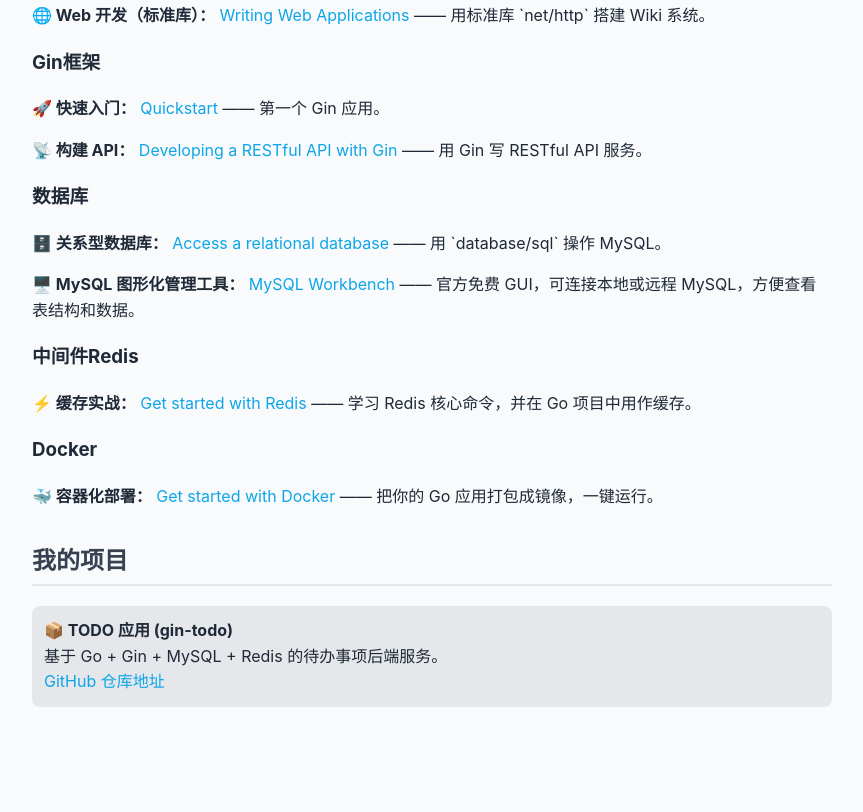
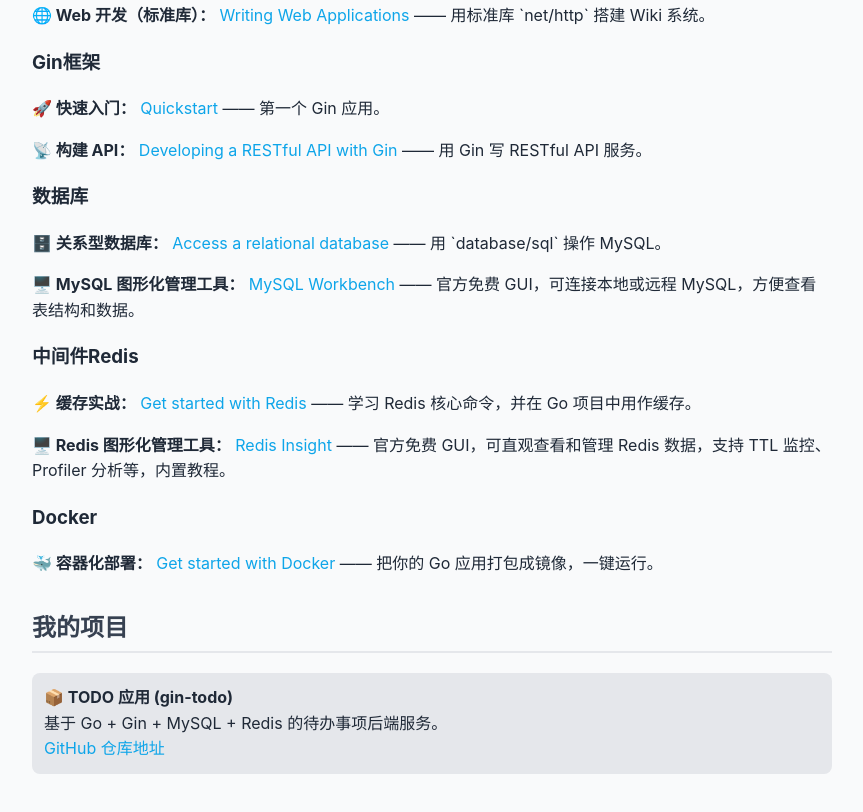
Before and after one commit to Signal-zxh/Signal-zxh.github.io, a plain HTML site: page index.html in a window 1280 px wide. Shown: the part 626-1438 px from the top of the page, without its empty margins (208-1071 px from the left). Before the commit the page ends 1381 px from the top, so only its background shows below. Drawn offline with Linux system fonts and the light colour scheme.

Commit message:
docs:补充Redis insight GUI工具说明

```diff
--- a/index.html
+++ b/index.html
@@ -64,7 +64,7 @@
 
     <h3>中间件Redis</h3>
     <p><strong>⚡ 缓存实战：</strong> <a href="https://university.redis.io/learningpath/14q8m6gilfwltm">Get started with Redis</a> —— 学习 Redis 核心命令，并在 Go 项目中用作缓存。</p>
-
+    <p><strong>🖥️ Redis 图形化管理工具：</strong> <a href="https://redis.io/insight/">Redis Insight</a> —— 官方免费 GUI，可直观查看和管理 Redis 数据，支持 TTL 监控、Profiler 分析等，内置教程。</p>
     <h3>Docker</h3>
     <p><strong>🐳 容器化部署：</strong> <a href="https://docs.docker.com/get-started">Get started with Docker</a> —— 把你的 Go 应用打包成镜像，一键运行。</p>
 
```
